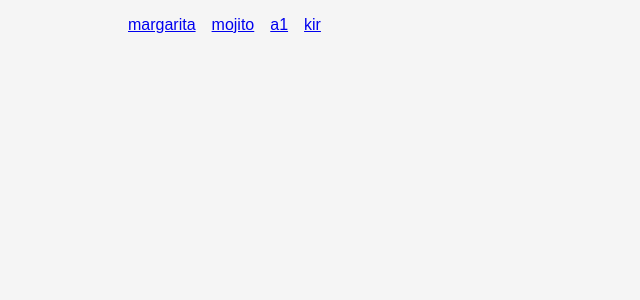
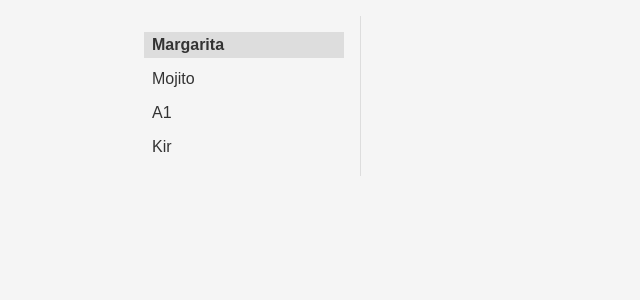
Before and after one commit to dmko1610/cocktail-selector, a React (Vite) app: page /margarita in a window 1280 px wide. Shown: the top 300 px of the page, without its empty margins (0-640 px from the left). Built offline with nearby package versions, Linux system fonts and the light colour scheme.

Commit message:
Add sidebar + prettify

```diff
--- a/index.html
+++ b/index.html
@@ -1,8 +1,8 @@
-<!DOCTYPE html>
+<!doctype html>
 <html>
   <head>
-    <meta charset="UTF-8"/>
-    <meta name="viewport" content="width=device-width, initial-scale=1.0"/>
+    <meta charset="UTF-8" />
+    <meta name="viewport" content="width=device-width, initial-scale=1.0" />
     <title>Cocktail Selector</title>
   </head>
 
--- a/package.json
+++ b/package.json
@@ -27,6 +27,7 @@
     "@testing-library/jest-dom": "^6.6.3",
     "@testing-library/react": "^16.3.0",
     "@testing-library/user-event": "^14.6.1",
+    "@types/jest": "^29.5.14",
     "@types/react": "^19.1.2",
     "@types/react-dom": "^19.1.3",
     "@typescript-eslint/eslint-plugin": "^8.31.1",
--- a/src/app/App.tsx
+++ b/src/app/App.tsx
@@ -1,12 +1,12 @@
-import Menu from "../shared/components/Menu";
-import { AppRoutes } from "./router";
+import Sidebar from '../shared/components/Sidebar';
+import { AppRoutes } from './router';
 
-const codes = ["margarita", "mojito", "a1", "kir"];
+const codes = ['margarita', 'mojito', 'a1', 'kir'];
 
 export default function App() {
   return (
-    <div className="container">
-      <Menu codes={codes} />
+    <div className="app">
+      <Sidebar codes={codes} />
       <AppRoutes />
     </div>
   );
--- a/src/app/router.tsx
+++ b/src/app/router.tsx
@@ -1,6 +1,6 @@
-import { Navigate, Route, Routes } from "react-router-dom";
+import { Navigate, Route, Routes } from 'react-router-dom';
 
-const cocktailCodes = ["margarita", "mojito", "a1", "kir"];
+const cocktailCodes = ['margarita', 'mojito', 'a1', 'kir'];
 
 export const AppRoutes = () => (
   <Routes>
--- a/src/shared/components/Menu.tsx
+++ /dev/null
@@ -1,17 +0,0 @@
-import { NavLink } from "react-router-dom";
-
-export default function Menu({ codes }: { codes: string[] }) {
-  return (
-    <nav className="menu">
-      {codes.map((code) => (
-        <NavLink
-          key={code}
-          to={`/${code}`}
-          className={({ isActive }) => (isActive ? "active" : "")}
-        >
-          {code}
-        </NavLink>
-      ))}
-    </nav>
-  );
-}
--- /dev/null
+++ b/src/shared/components/Sidebar.tsx
@@ -0,0 +1,17 @@
+import { NavLink } from 'react-router-dom';
+
+export default function Sidebar({ codes }: { codes: string[] }) {
+  return (
+    <aside className="sidebar">
+      {codes.map((code) => (
+        <NavLink
+          key={code}
+          to={`/${code}`}
+          className={({ isActive }) => (isActive ? 'active' : '')}
+        >
+          {code[0].toUpperCase() + code.slice(1)}
+        </NavLink>
+      ))}
+    </aside>
+  );
+}
--- a/src/shared/styles/main.scss
+++ b/src/shared/styles/main.scss
@@ -4,11 +4,12 @@ body {
   background: #f5f5f5;
 }
 
-.container {
+.app {
   max-width: 1024px;
   min-width: 360px;
   margin: 0 auto;
   padding: 16px;
+  min-height: 100vh;
 }
 
 .menu {
@@ -16,3 +17,34 @@ body {
   gap: 1rem;
   margin-bottom: 20px;
 }
+
+.sidebar {
+  width: 200px;
+  border-right: 1px solid #ddd;
+  padding: 1rem;
+  display: flex;
+  flex-direction: column;
+  gap: 8px;
+}
+
+.sidebar a {
+  text-decoration: none;
+  color: #333;
+  padding: 4px 8px;
+}
+
+.sidebar a.active {
+  background-color: #ddd;
+  font-weight: bold;
+}
+
+@media (max-width: 600px) {
+  .app {
+    flex-direction: column;
+  }
+  .sidebar {
+    width: '100%';
+    border-right: none;
+    border-bottom: 1px solid #ddd;
+  }
+}
```
Also changed, not shown: src/main.tsx (+6 -6 lines), 2 other files (tests, documents, lock files or other folders).
